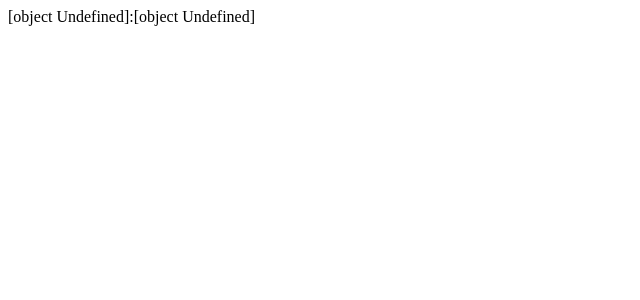
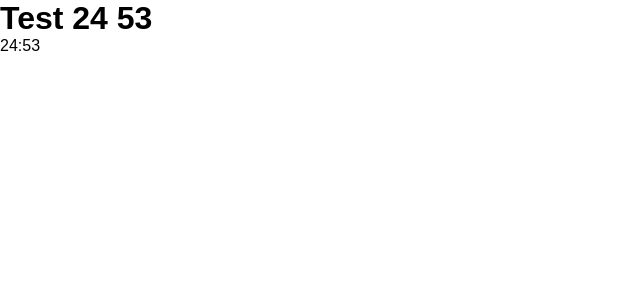
Before and after one commit to DanielNasc/rocketseat-ignite, a React app in the folder reactjs/01-github-explorer/: page / in a window 1280 px wide. Shown: the top 300 px of the page, without its empty margins (0-640 px from the left). Built offline with nearby package versions, Linux system fonts and the light colour scheme.

Commit message:
Configurando o ambiente

```diff
--- a/reactjs/01-github-explorer/src/App.jsx
+++ b/reactjs/01-github-explorer/src/App.jsx
@@ -1,4 +1,5 @@
 import { useEffect, useState}  from "react"
+import "./styles/global.scss"
 
 const COUNTDOWN_INITIAL_TIME_IN_SECONDS = 25 * 60;
 
@@ -20,9 +21,10 @@
 
     return (
         <div>
-            <span>{toString(minutes).padStart(2, '0')}</span>
+            <h1>Test {minutes} {seconds}</h1>
+            <span>{String(minutes).padStart(2, '0')}</span>
             <span>:</span>
-            <span>{toString(seconds).padStart(2, '0')}</span>
+            <span>{String(seconds).padStart(2, '0')}</span>
         </div>
     )
 }
--- /dev/null
+++ b/reactjs/01-github-explorer/src/styles/global.scss
@@ -0,0 +1,6 @@
+* {
+    margin: 0;
+    padding: 0;
+    box-sizing: border-box;
+    font-family: Arial, Helvetica, sans-serif;
+}
--- a/reactjs/01-github-explorer/webpack.config.js
+++ b/reactjs/01-github-explorer/webpack.config.js
@@ -1,7 +1,11 @@
 const path = require("path")
+const HtmlWebpackPlugin = require("html-webpack-plugin")
+
+const isDevelopment = process.env.NODE_ENV !== "production"
 
 module.exports = {
     mode: "development",
+    devtool: isDevelopment ? "eval-source-map" : "source-map",
     entry: path.resolve(__dirname, "src", "index.jsx"),
     output: {
         path: path.resolve(__dirname, "dist"),
@@ -10,12 +14,25 @@
     resolve: {
         extensions: [".js", ".jsx"]
     },
+    devServer: {
+        static: path.resolve(__dirname, "public"),
+    },
+    plugins: [
+        new HtmlWebpackPlugin({
+            template: path.resolve(__dirname, "public", "index.html")
+        })
+    ],
     module: {
         rules: [
             {
                 test: /\.jsx$/,
                 exclude: /node_modules/,
                 use: "babel-loader"
+            },
+            {
+                test: /\.scss$/,
+                exclude: /node_modules/,
+                use: ["style-loader", "css-loader", "sass-loader"]
             }
         ]
     }
```
Also changed, not shown: reactjs/01-github-explorer/package.json (+10 -0 lines), 2 other files (tests, documents, lock files or other folders).
